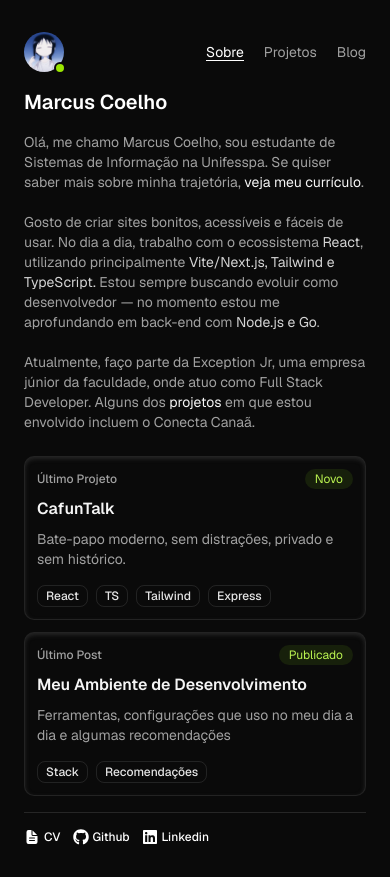
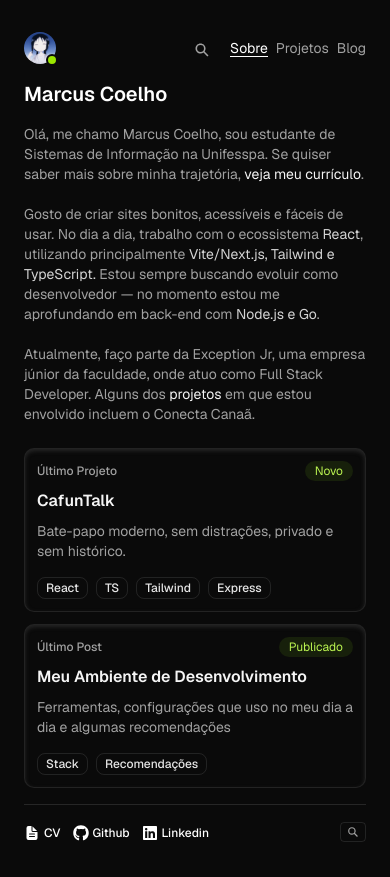
Before and after one commit to coelhomarcus/marcus, a React (Vite) app: page / in a window 390 px wide. Built offline with nearby package versions, Linux system fonts and the light colour scheme.

Commit message:
feat: search phone

```diff
--- a/src/App.tsx
+++ b/src/App.tsx
@@ -16,7 +16,7 @@ const App = () => {
 
   return (
     <div className="px-6 py-8 min-h-[100vh] space-y-3 max-w-[750px] mx-auto">
-      <Header />
+      <Header setOpen={setOpen} />
       <CommandMenu open={open} setOpen={setOpen} />
       <Routes>
         <Route path='/' element={<>
--- a/src/components/Footer/Footer.tsx
+++ b/src/components/Footer/Footer.tsx
@@ -1,7 +1,8 @@
 import { FaGithub, FaLinkedin } from "react-icons/fa";
-import { IoDocumentText } from "react-icons/io5";
+import { IoDocumentText, IoSearchSharp } from "react-icons/io5";
 import isMac from "@/utils/isMac";
 import ContactLink from "../ContactLink/ContactLink";
+
 
 const Footer = ({ setOpen }: { setOpen: React.Dispatch<React.SetStateAction<boolean>> }) => {
     return (
@@ -11,9 +12,10 @@ const Footer = ({ setOpen }: { setOpen: React.Dispatch<React.SetStateAction<bool
                 <ContactLink title="Github" Icon={FaGithub} href="https://github.com/coelhomarcus" />
                 <ContactLink title="Linkedin" Icon={FaLinkedin} href="https://www.linkedin.com/in/coelhomarcus/" />
             </div>
-            <button className="hidden sm:block cursor-pointer text-neutral-400 hover:text-neutral-500 transition-all duration-200" onClick={() => setOpen(true)}>
+            <button className="cursor-pointer text-neutral-400 hover:text-neutral-500 transition-all duration-200" onClick={() => setOpen(true)}>
                 <div className="pointer-events-none inline-flex h-5 select-none items-center gap-1 rounded border px-1.5 font-mono text-xs font-medium  opacity-100">
-                    {isMac() ? "⌘" : "Ctrl"} K
+                    <p className="hidden sm:block">{isMac() ? "⌘" : "Ctrl"} K</p>
+                    <p className="block sm:hidden"><IoSearchSharp /></p>
                 </div>
             </button>
         </div>
--- a/src/components/Header/Header.tsx
+++ b/src/components/Header/Header.tsx
@@ -1,13 +1,17 @@
 import { NavLink } from "react-router";
 import { Avatar, AvatarFallback, AvatarImage } from "@/components/ui/avatar"
 import { FaUserAlt } from "react-icons/fa";
+// import { BiSearch } from "react-icons/bi";
+import { IoSearchSharp } from "react-icons/io5";
 
-const Header = () => {
+
+
+const Header = ({ setOpen }: { setOpen: React.Dispatch<React.SetStateAction<boolean>> }) => {
     return (
         <div className='flex justify-between items-center mb-4'>
             <NavLink to="/">
                 <div className="relative">
-                    <Avatar className="size-10">
+                    <Avatar className="size-8 sm:size-10">
                         <AvatarImage src="/icons/profile.jpg" />
                         <AvatarFallback className="size-10">
                             <FaUserAlt className="opacity-60 text-white" aria-hidden="true" />
@@ -19,7 +23,10 @@ const Header = () => {
                 </div>
             </NavLink>
 
-            <div className="flex gap-5 text-neutral-400 *:text-sm *:hover:text-white *:transition-colors">
+            <div className="flex gap-2 sm:gap-5 text-neutral-400 *:text-sm *:hover:text-white *:transition-colors">
+                <button onClick={() => setOpen(true)} className="md:hidden flex items-center mr-3 mt-1">
+                    <IoSearchSharp className="text-neutral-400 hover:text-white transition-colors text-[1rem]" />
+                </button>
                 <HeaderLink title="Sobre" to="/" />
                 <HeaderLink title="Projetos" to="/projects" />
                 <HeaderLink title="Blog" to="/blog" />
```
